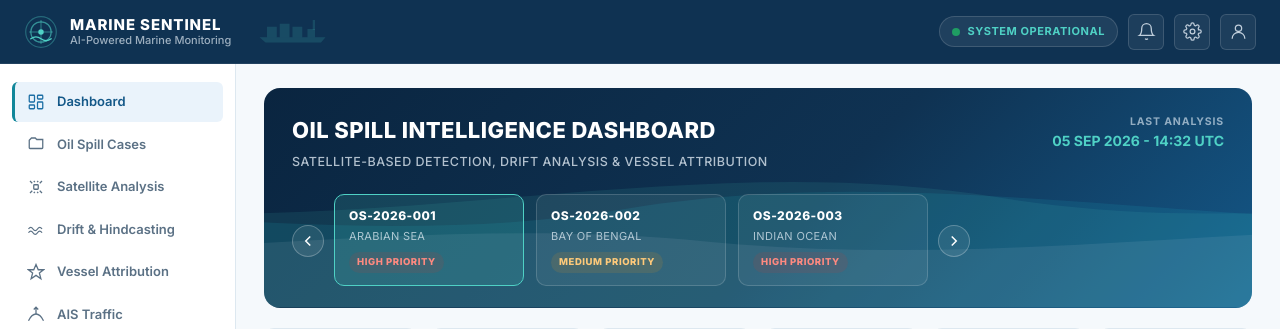
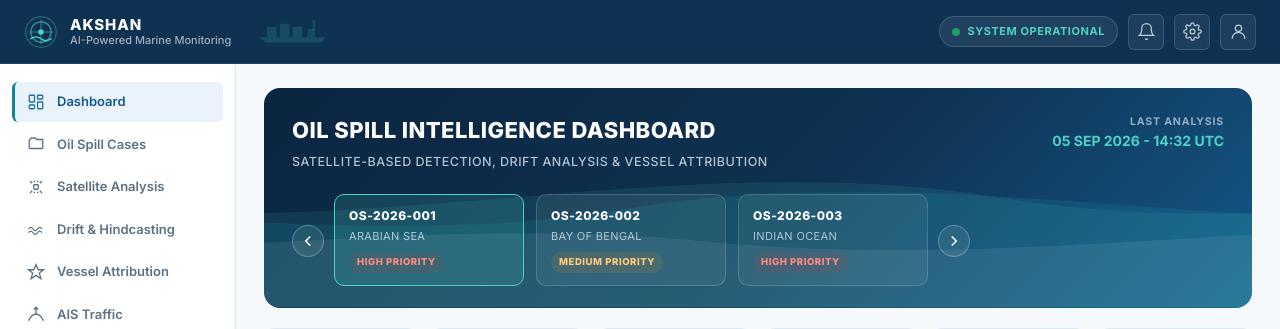
Before and after one commit to bhaveshh9/-Akshan, a Flask app: page / in a window 1280 px wide. Shown: the top 329 px of the page. Run offline with Flask 3, Linux system fonts and the light colour scheme.

Commit message:
index page update

```diff
--- a/templates/index.html
+++ b/templates/index.html
@@ -3,7 +3,7 @@
 <head>
 <meta charset="UTF-8">
 <meta name="viewport" content="width=device-width, initial-scale=1.0">
-<title>Marine Sentinel — Oil Spill Intelligence Dashboard</title>
+<title> Akshan— Oil Spill Intelligence Dashboard</title>
 <link rel="preconnect" href="https://fonts.googleapis.com">
 <link href="https://fonts.googleapis.com/css2?family=Inter:wght@400;500;600;700;800&display=swap" rel="stylesheet">
 <link rel="stylesheet" href="https://unpkg.com/leaflet@1.9.4/dist/leaflet.css" />
@@ -34,7 +34,7 @@
       </svg>
     </div>
     <div class="brand-text">
-      <span class="brand-title">MARINE SENTINEL</span>
+      <span class="brand-title">Akshan</span>
       <span class="brand-subtitle">AI-Powered Marine Monitoring</span>
     </div>
   </div>
@@ -330,7 +330,7 @@
     </section>
 
     <footer class="app-footer">
-      <span>MARINE SENTINEL — Hackathon Prototype · Dummy Data For Demonstration Purposes Only</span>
+      <span>Akshan — Hackathon Prototype</span>
     </footer>
   </main>
 </div>
```
